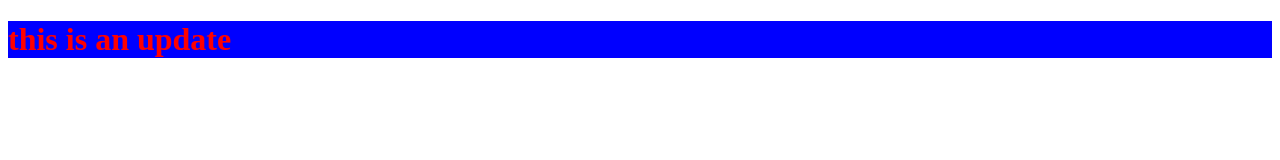
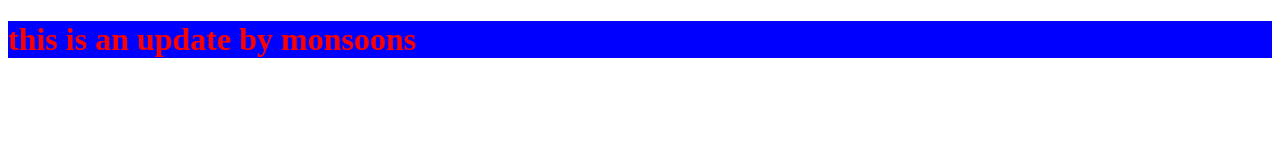
Before and after one commit to TurkiMouna/myfirst, a plain HTML site: page index.html in a window 1280 px wide. Drawn offline with Linux system fonts and the light colour scheme.

Commit message:
yaaa ayoubbbbbbbbbbb

```diff
--- a/index.html
+++ b/index.html
@@ -8,6 +8,6 @@
     <link rel="stylesheet" href="app.css">
 </head>
 <body>
-    <h1>this is an update </h1>
+    <h1>this is an update by monsoons</h1>
 </body>
 </html>
```
